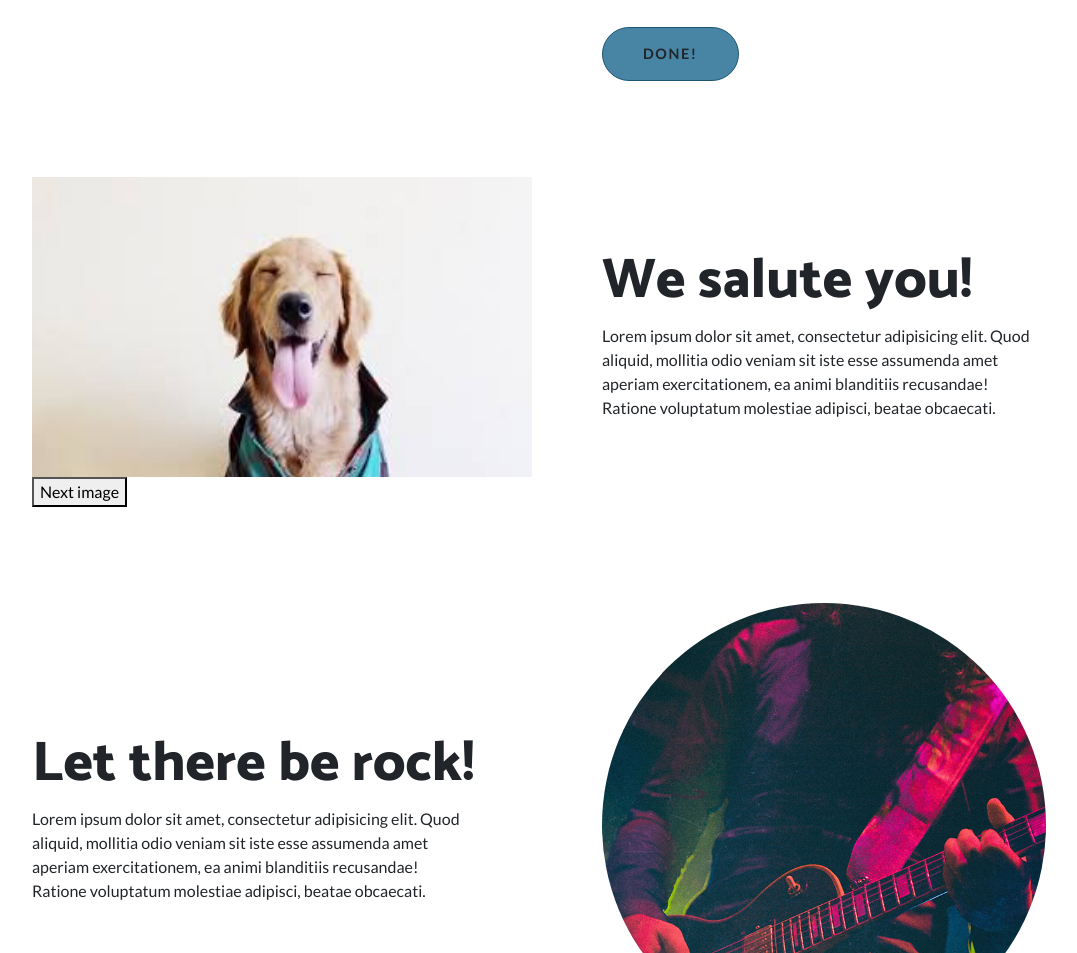
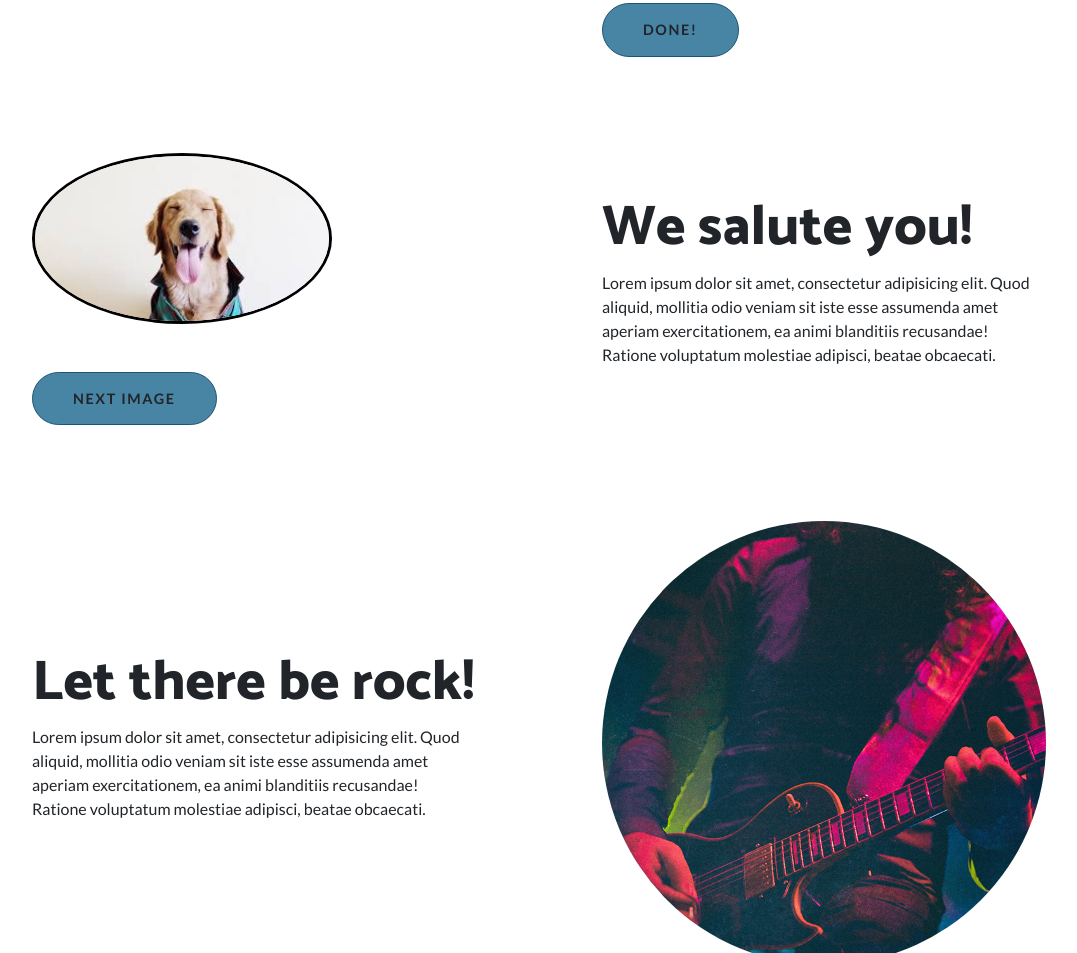
Before and after one commit to StarterHacks6/Mental-Health-Forum, a website: page index.html in a window 1280 px wide. Shown: the part 1200-2153 px from the top of the page, without its empty margins (101-1178 px from the left). Drawn offline with nearby package versions, Linux system fonts and the light colour scheme.

Commit message:
Picture borders

```diff
--- a/css/one-page-wonder.css
+++ b/css/one-page-wonder.css
@@ -212,6 +212,8 @@ header.masthead .bg-circle-4 {
 
 .imageFormat {
   border-radius:50%;
+  border-style: solid;
+  border-color: black;
   width = 200;
-  height = 200;
+  height = auto;
 }
--- a/index.html
+++ b/index.html
@@ -22,11 +22,10 @@
     <!-- Custom styles for this template -->
     <link href="css/one-page-wonder.css" rel="stylesheet">
 
-<<<<<<< HEAD
     <!-- <link href = "dogapi.js" type = "text/JavaScript"> -->
     <script src="./dogapi.js"></script>
-=======
->>>>>>> f45eb8a3c19886e22543963815a9433ac9cc78a7
+
+
   </head>
 
   <body>
@@ -104,8 +103,8 @@
         <div class="row align-items-center">
           <div class="col-lg-6">
             <div class="p-5">
-              <img width = "500" height = "300" src="img/dog1.jpeg" alt="" id= "dog" onclick= "changeImage()">
-              <button onclick = "changeImage()">Next image</button>
+              <img class = "imageFormat"  src="img/dog1.jpeg" width = 300 alt="" id= "dog" onclick= "changeImage()">
+              <a class = "btn btn-secondary btn-xl rounded-pill mt-5" onclick = "changeImage()">Next image</a>
               <script url = "dogapi.js"></script>
             </div>
           </div>
```
